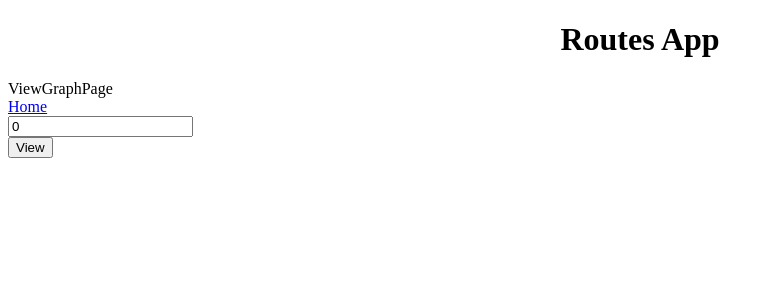
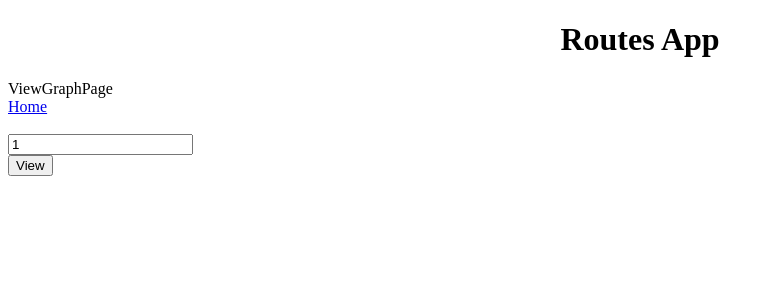
Before and after one commit to vitor-msp/routes-app, a React (Create React App) app: page /view-graph in a window 1280 px wide. Shown: the top 300 px of the page, without its empty margins (0-774 px from the left). Built offline with nearby package versions, Linux system fonts and the light colour scheme.

Commit message:
validation view graph

```diff
--- a/src/components/pages/ViewGraphPage.tsx
+++ b/src/components/pages/ViewGraphPage.tsx
@@ -7,7 +7,7 @@ import { BtnsGraphOpts } from "../BtnsGraphOpts";
 import { Edge } from "../Edge";
 
 export const ViewGraphPage = () => {
-  const [graphId, setGraphId] = useState(0);
+  const [graphId, setGraphId] = useState(1);
   const [showResult, setShowResult] = useState(false);
   const dispatch = useDispatch<AppDispatch>();
   const graph = useSelector((state: RootState) => state.graph);
@@ -23,15 +23,24 @@ export const ViewGraphPage = () => {
       ViewGraphPage
       <br />
       <NavLink to={"/"}>Home</NavLink>
+      <form
+        onSubmit={(e) => {
+          e.preventDefault();
+          e.stopPropagation();
+          viewGraph();
+        }}
+      >
         <br />
         <input
           type="number"
-        min={0}
+          min={1}
+          required={true}
           value={graphId}
           onChange={(e) => setGraphId(+e.target.value)}
         />
         <br />
-      <button onClick={viewGraph}>View</button>
+        <input type={"submit"} value={"View"} />
+      </form>
       <br />
       <div>
         {showResult && !graph.error && graph.data && (
```
Lines whose indentation alone changed are shown as unchanged.
